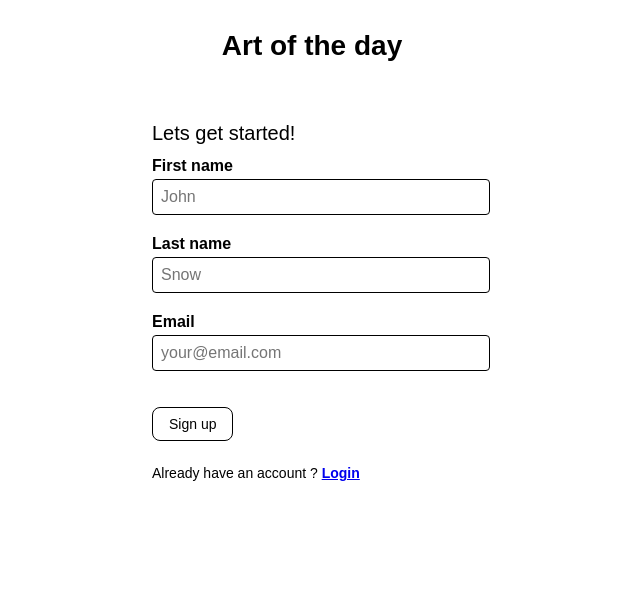
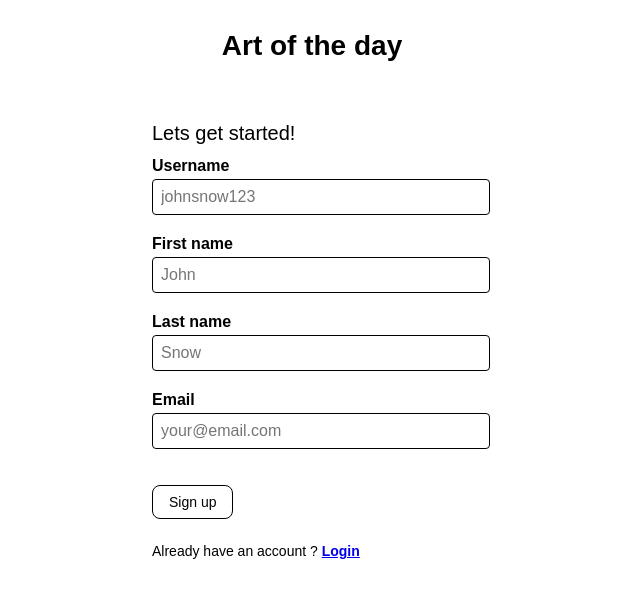
Before and after one commit to nishantdania/aotd-web, a React app: page /signup in a window 1280 px wide. Shown: the top 598 px of the page, without its empty margins (328-968 px from the left). Built offline with nearby package versions, Linux system fonts and the light colour scheme.

Commit message:
added username

```diff
--- a/src/components/Signup/signup.js
+++ b/src/components/Signup/signup.js
@@ -13,15 +13,17 @@ class Signup extends Component {
     firstName: '',
     lastName: '',
     email: '',
+    username: '',
   }
 
   signup = () => {
     const {signup} = this.props;
-    const {firstName, lastName, email} = this.state;
+    const {firstName, lastName, email, username} = this.state;
     signup({
       firstName,
       lastName,
-      email
+      email,
+      username
     });
   }
 
@@ -43,6 +45,11 @@ class Signup extends Component {
       <h3>
       </h3>
       <form>
+        <GenericInput
+          label='Username'
+          placeholder='johnsnow123'
+          handleChange={(e) => this.changeState({ username:  e.target.value })}
+        />
         <GenericInput
           label='First name'
           placeholder='John'
```
